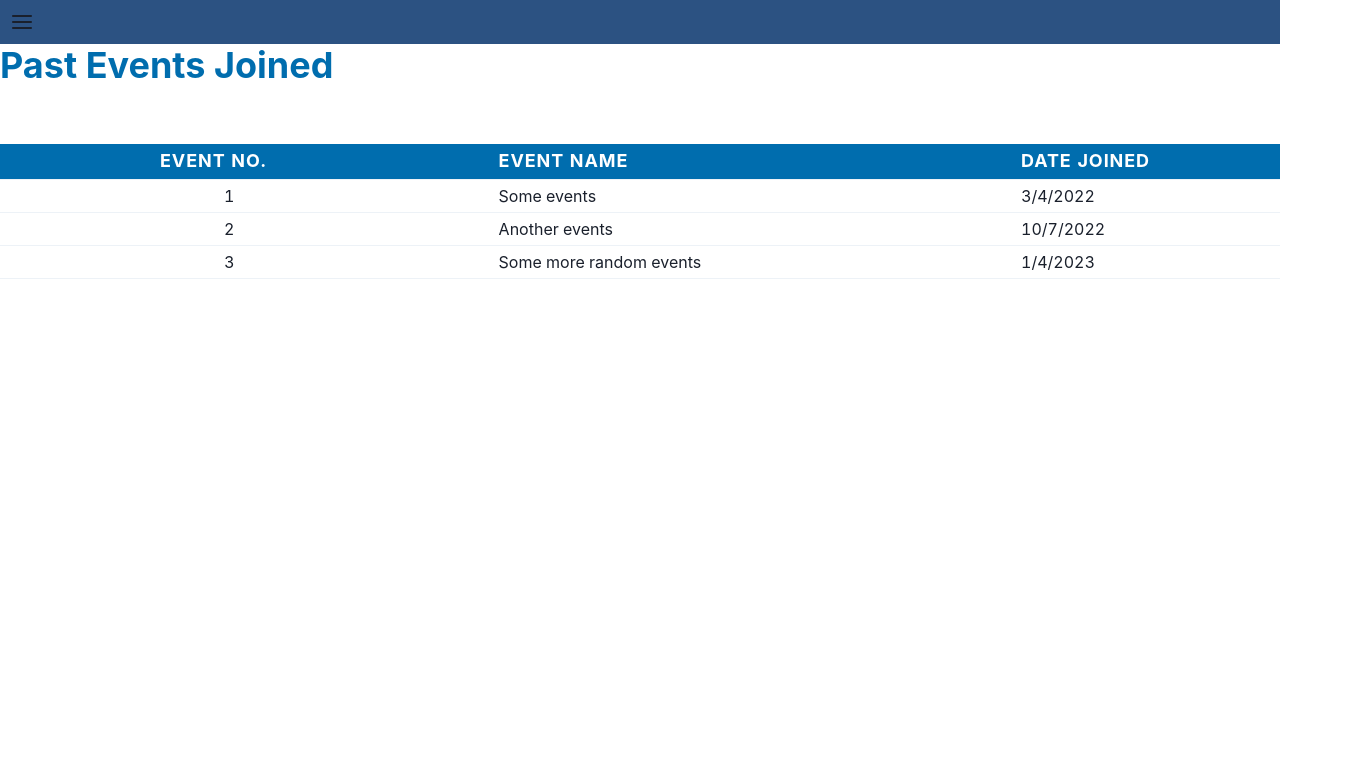
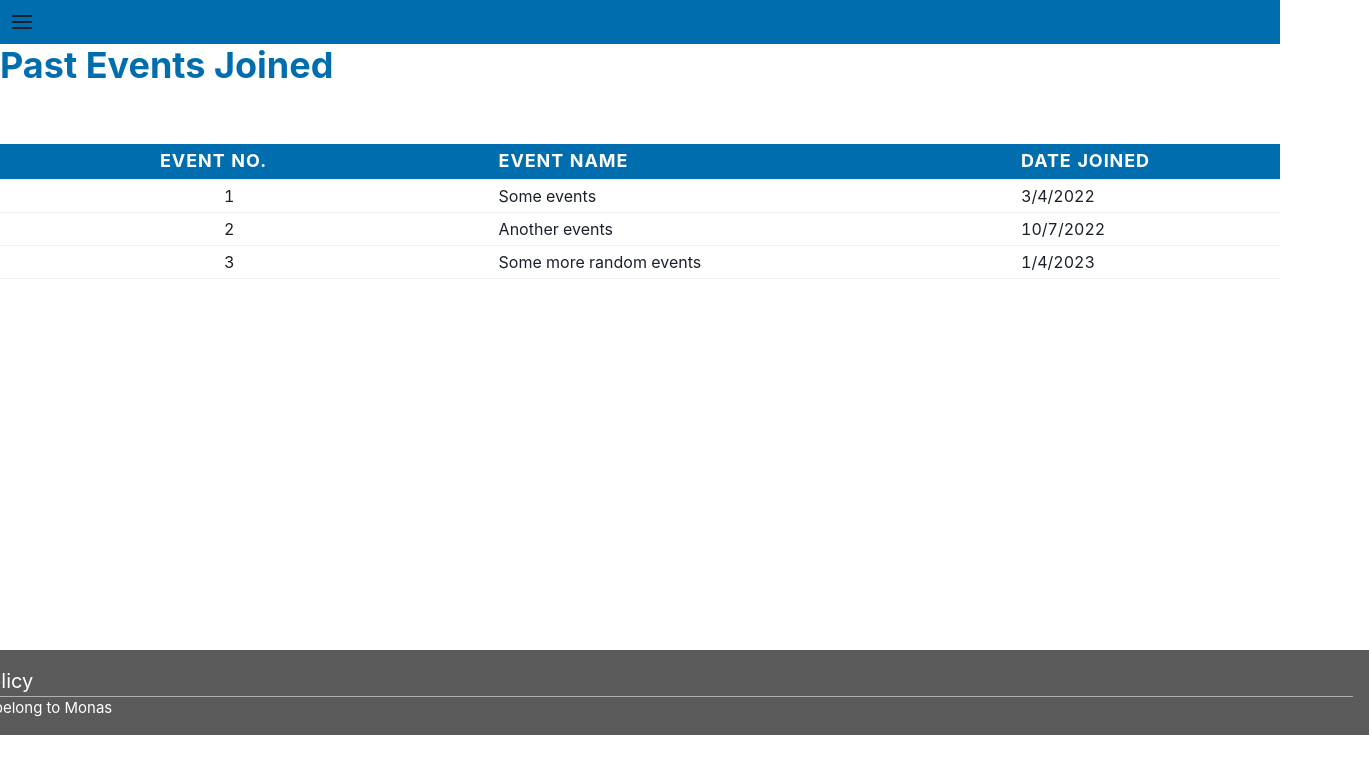
Before and after one commit to wlim0053/SEMS_2023, a React (Vite) app in the folder frontend/: page / in a window 1280 px wide. Shown: the top 774 px of the page, 1369 px wide, since content can reach past the window. Built offline with nearby package versions, Linux system fonts and the light colour scheme.

Commit message:
Added import and changed colour

```diff
--- a/frontend/src/components/Histotypage.tsx
+++ b/frontend/src/components/Histotypage.tsx
@@ -5,8 +5,7 @@ import { Heading , Box ,Table,
     Tr,
     Th,
     Td,
-    TableCaption,
-    TableContainer,} from "@chakra-ui/react"
+    TableContainer,Container,VStack,Text,Divider} from "@chakra-ui/react"
 
 const Historypage =  () => {
     return (
@@ -46,6 +45,19 @@ const Historypage =  () => {
             </Table>
         </TableContainer>
 
+        <Container as='footer'  bottom='100%' pt = '29%'>
+            <VStack>
+                <Box bg='#5A5A5A' w='254%' p={4} color='white'>
+                    <Text fontSize={20}>Data Policy</Text>
+                    <Divider orientation='horizontal' />
+                    <Text fontSize={15}>
+                        All rights belong to Monas
+                    </Text>
+                </Box>
+
+            </VStack>
+        </Container>
+
         </>
     )
 }
--- a/frontend/src/components/Navbar.tsx
+++ b/frontend/src/components/Navbar.tsx
@@ -20,7 +20,7 @@ const Navbar = () => {
 
   return (
     <>
-      <Box bg="blue.700">
+      <Box bg='#006DAE'>
         {/* <Button ref={buttonRef} onClick={onOpen} variant='ghost' _hover={{}}> */}
           <HamburgerIcon ref={buttonRef}
           onClick={onOpen}
```
